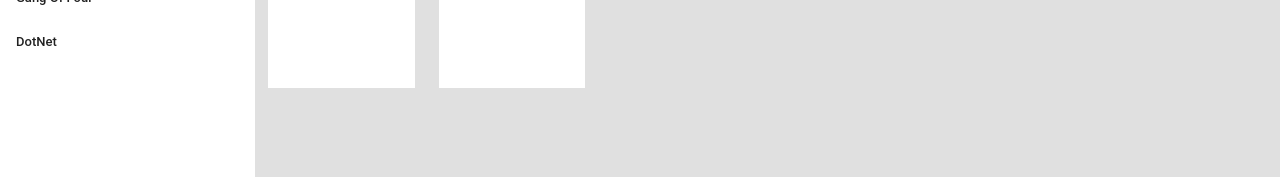
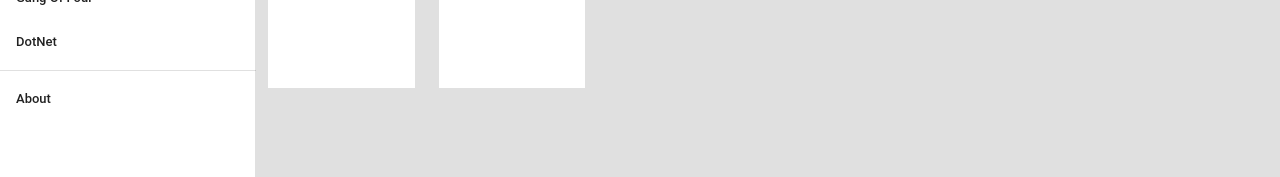
Before and after one commit to anuviswan/devnotesportal, a Vue app in the folder src/portal/: page / in a window 1280 px wide. Shown: the part 122-299 px from the top of the page. Built offline with nearby package versions, Linux system fonts and the light colour scheme; no server answers; the HTML template or start-up script is replaced by a standard one.

Commit message:
updated menu

```diff
--- a/src/portal/src/components/Menu.vue
+++ b/src/portal/src/components/Menu.vue
@@ -5,6 +5,16 @@
         <v-list-item-content>
           <v-list-item-title @click="onSelection(item)">
             {{ item }}
+          </v-list-item-title>
+        </v-list-item-content>
+      </v-list-item>
+    </v-list>
+    <v-divider></v-divider>
+    <v-list dense nav>
+      <v-list-item link>
+        <v-list-item-content>
+          <v-list-item-title>
+            About
           </v-list-item-title>
         </v-list-item-content>
       </v-list-item>
```
